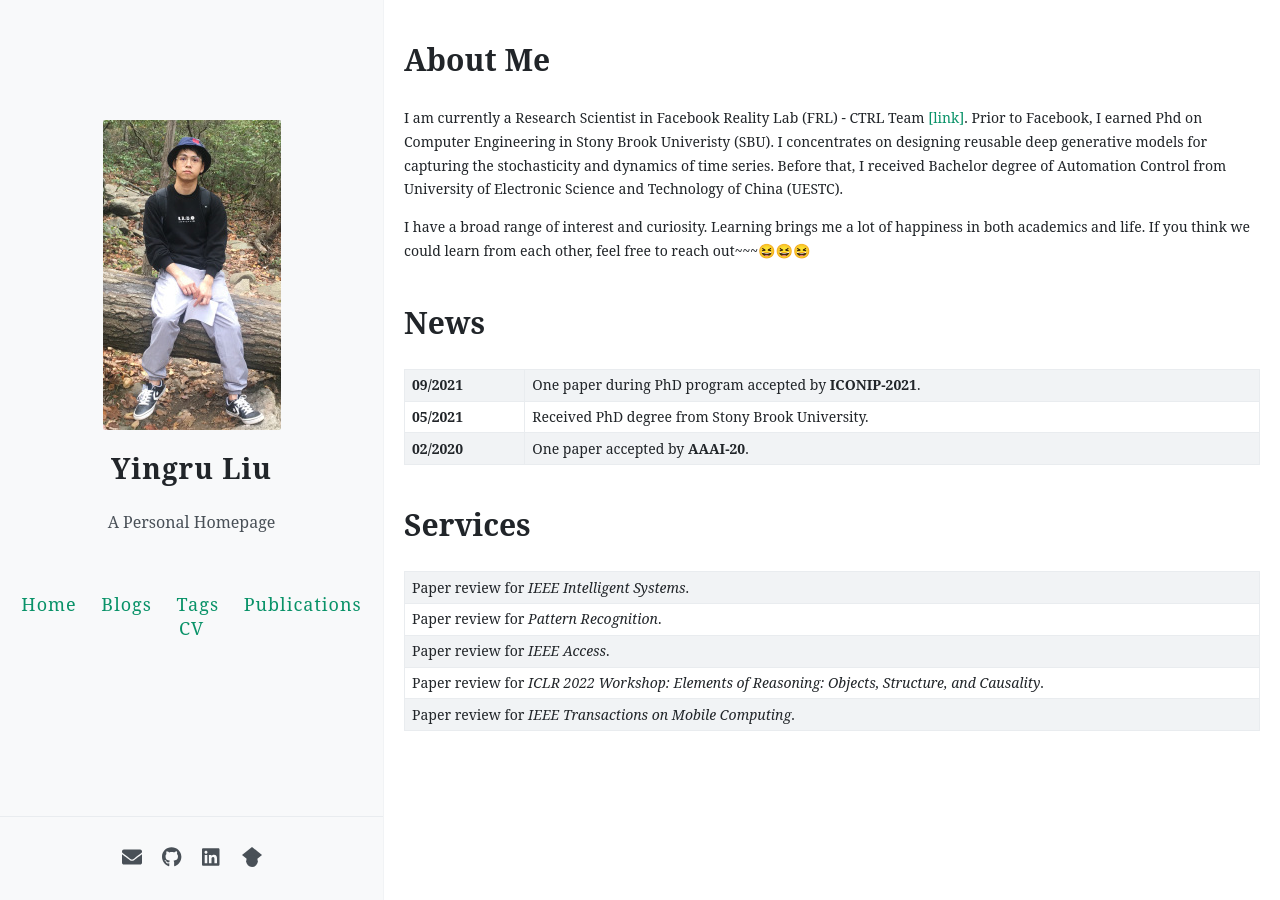
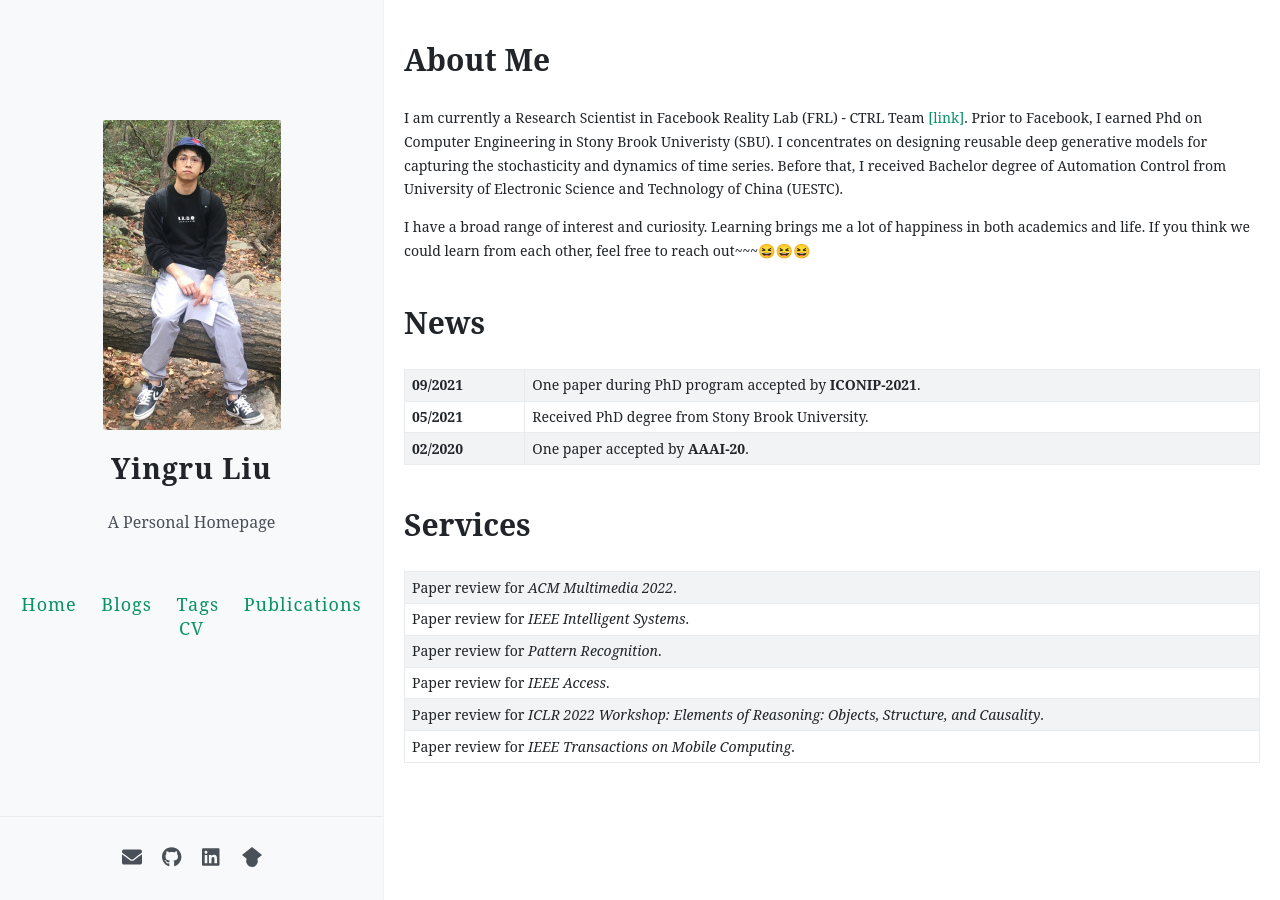
Before and after one commit to yingrliu/yingrliu.github.io, a Jekyll site: the page built from index.md, in a window 1280 px wide. Built offline with Jekyll 4.4.1, drawn with Linux system fonts in a browser that asks for light colours; comment, search, counter and statistics services are not loaded; our own code applies the rules of GitHub Pages for plain Markdown files.

Commit message:
update review.

```diff
--- a/index.md
+++ b/index.md
@@ -33,6 +33,10 @@ I have a broad range of interest and curiosity. Learning brings me a lot of happ
 <table>
   <tr>
     <!-- <td><b>04/2022</b></td> -->
+    <td>Paper review for <i>ACM Multimedia 2022</i>.</td>
+  </tr>
+  <tr>
+    <!-- <td><b>04/2022</b></td> -->
     <td>Paper review for <i>IEEE Intelligent Systems</i>.</td>
   </tr>
   <tr>
```
